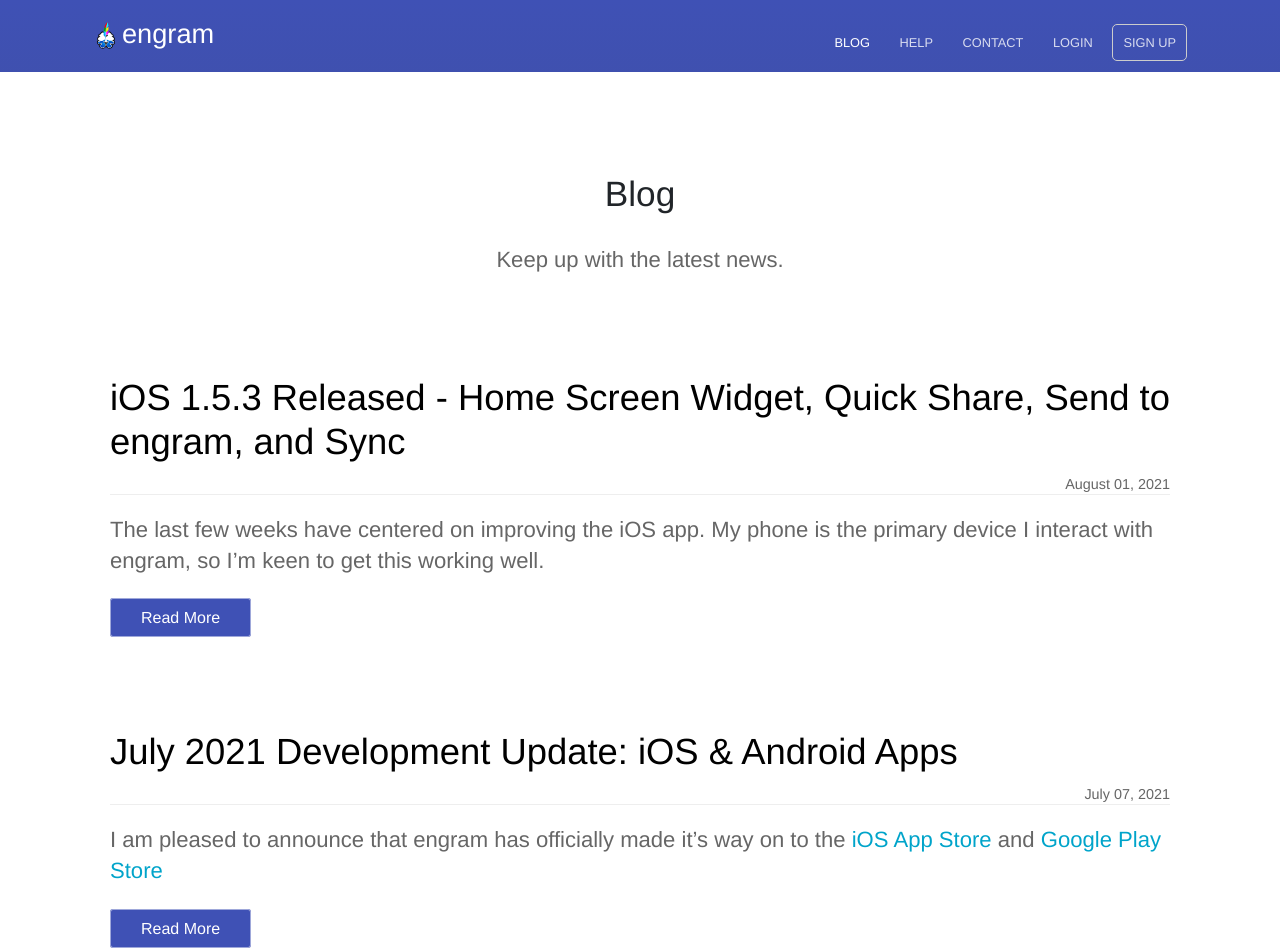
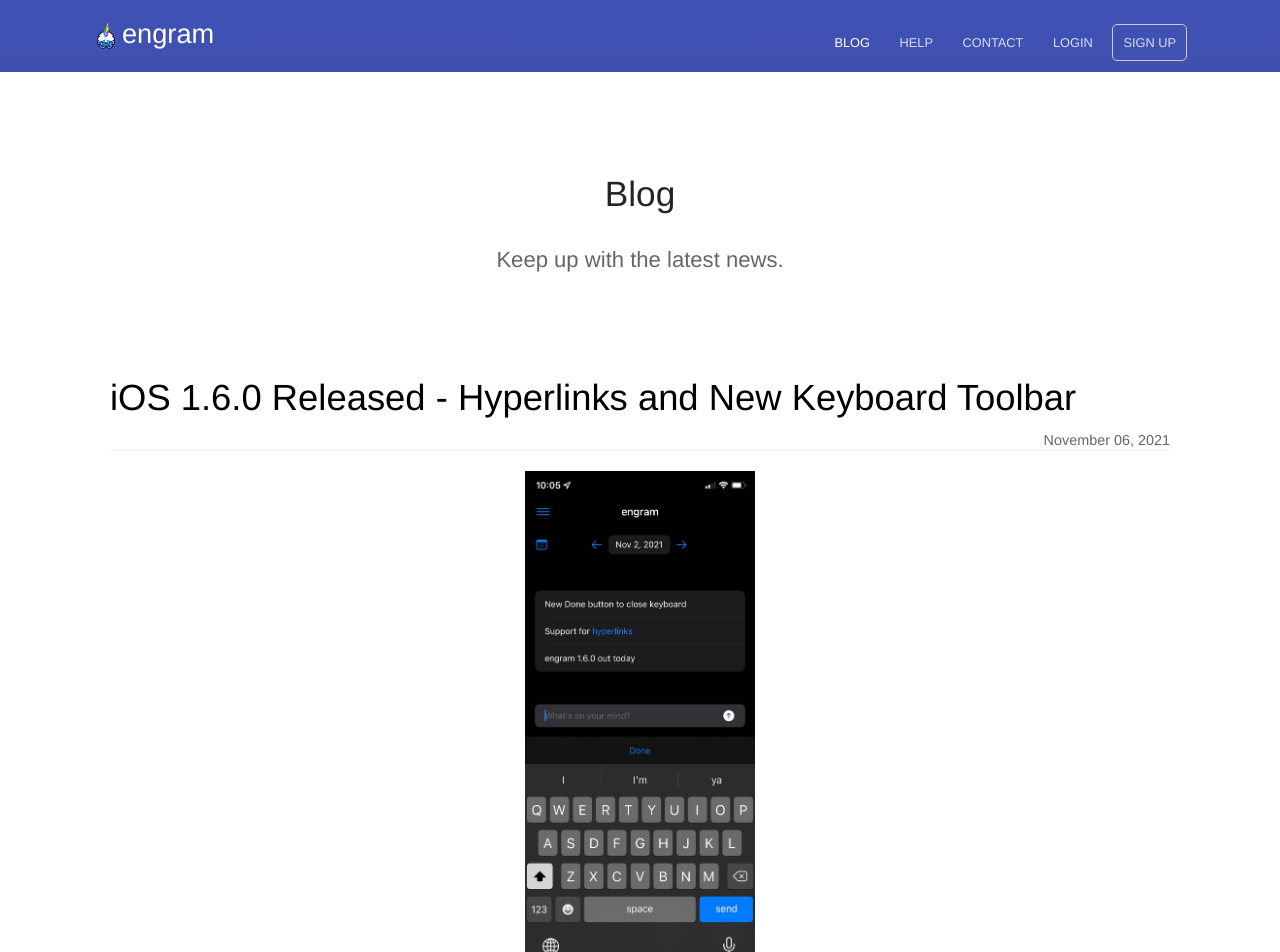
Before and after one commit to engramhq/engram-product-site, a Jekyll site: the page built from blog/index.html, in a window 1280 px wide. Shown: the top 952 px of the page. Built offline with Jekyll 4.4.1, drawn with Linux system fonts in a browser that asks for light colours; the list of posts is cut into pages by our own code; some of the changed text lies outside the part shown.

Commit message:
Add 1.6.0 release notes

```diff
--- a/Gemfile
+++ b/Gemfile
@@ -1,6 +1,6 @@
 source 'https://rubygems.org'
 
-gem 'jekyll', '4.2.0'
+gem 'jekyll', '4.2.1'
 gem 'tzinfo', '2.0.4'
 gem 'tzinfo-data'
 
@@ -11,3 +11,5 @@
   gem 'jekyll-seo-tag', '2.6.1'
   gem 'jekyll-sitemap', '1.3.1'
 end
+
+gem "webrick", "~> 1.7"
--- /dev/null
+++ b/_posts/development/2021-11-06-ios-1-6-0.md
@@ -0,0 +1,17 @@
+---
+layout: post
+title:  "iOS 1.6.0 Released - Hyperlinks and New Keyboard Toolbar"
+author_staff_member: adam
+---
+
+<div class="text-center">
+    <img alt="engram ios 1.6.0" src='{{"/images/engram-ios-1-6-0.jpeg" | relative_url}}' style="height: 500px; width: auto;"/>
+</div>
+
+## Support for Hyperlinks
+
+iOS 15 now supports Markdown in their Text views.  Links shared via the share sheet now correctly render as a clickable link.
+
+## New Done Button to Close Keyboard
+
+Previously you had to submit an empty note to get the keyboard to close or tap on the notes above.  With the new support for hyperlinks this clashed with the ability to click a hyperlink.  The new toolbar above the keyboard will eventually be expanded to include new (yet to be determined) functionality.
--- a/_sass/blog.scss
+++ b/_sass/blog.scss
@@ -135,3 +135,7 @@
 		right: -3px;
 	}
 }
+
+.text-center {
+	text-align: center;
+}
```
Also changed, not shown: Gemfile.lock, images/engram-ios-1-6-0.jpeg (added).
